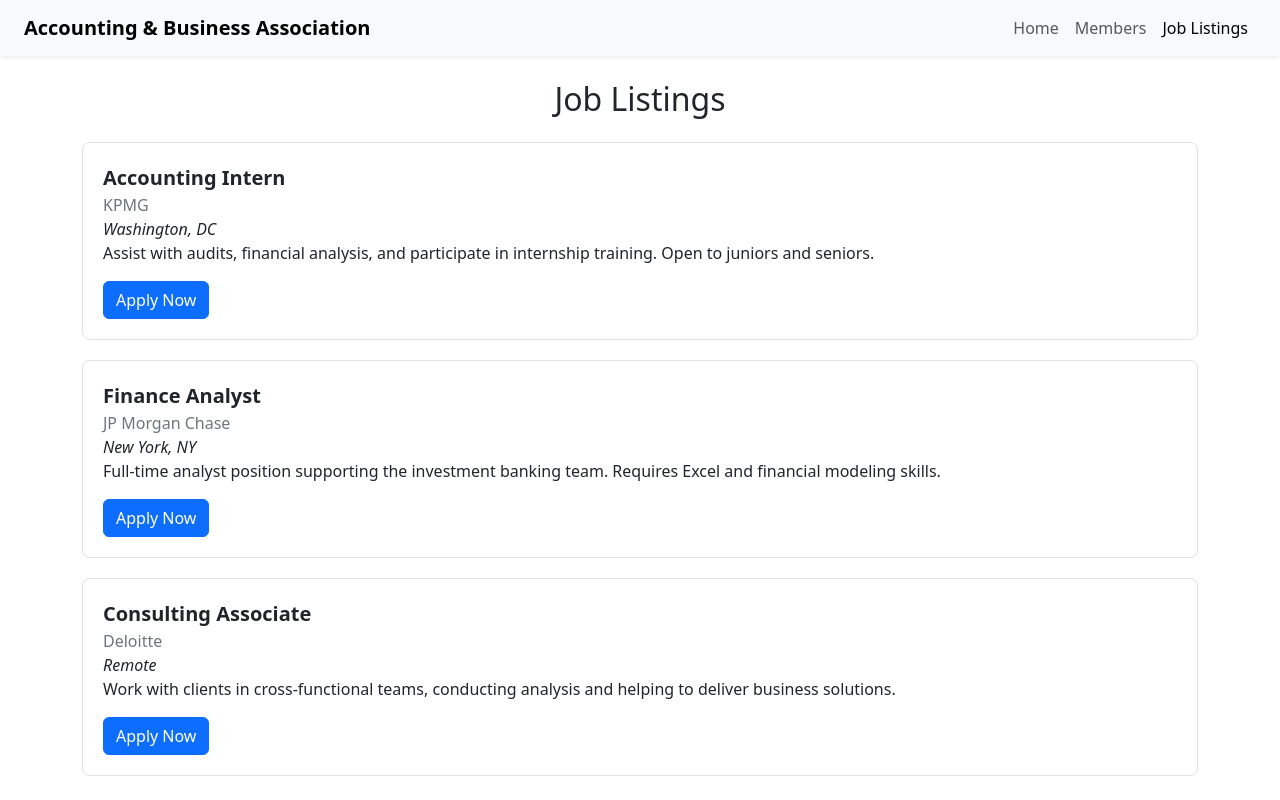
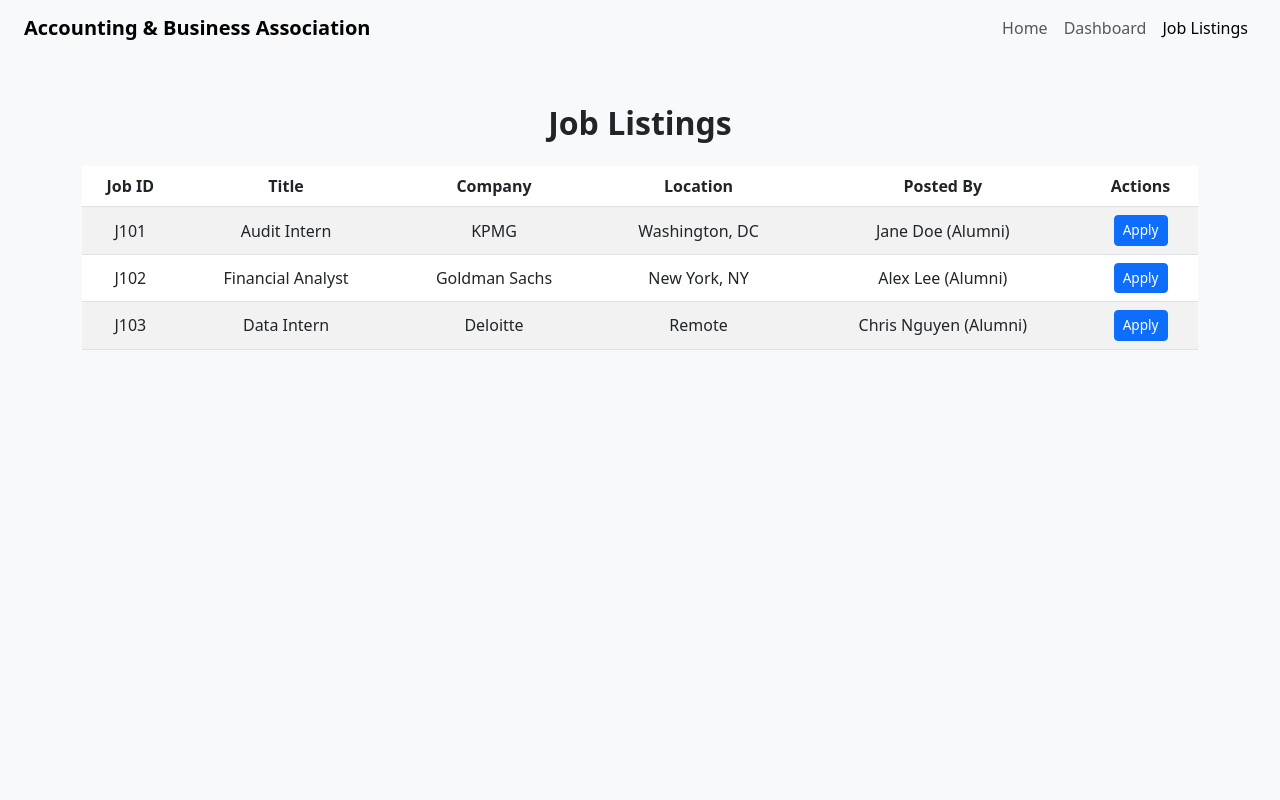
Before and after one commit to angelo426/aba-current-members, a plain HTML site: page Job-listings.html in a window 1280 px wide. Drawn offline with nearby package versions, Linux system fonts and the light colour scheme.

Commit message:
Update Job-listings.html

```diff
--- a/Job-listings.html
+++ b/Job-listings.html
@@ -3,81 +3,85 @@
 <head>
   <meta charset="UTF-8" />
   <meta name="viewport" content="width=device-width, initial-scale=1.0"/>
-  <title>Job Listings</title>
+  <title>Job Listings | ABA</title>
   <link href="https://cdn.jsdelivr.net/npm/bootstrap@5.3.0/dist/css/bootstrap.min.css" rel="stylesheet">
   <style>
     body {
-      padding-top: 80px;
+      background-color: #f8f9fa;
     }
-    .job-card {
-      border: 1px solid #dee2e6;
-      padding: 20px;
-      border-radius: 8px;
-      margin-bottom: 20px;
+    .table thead {
+      background-color: #0d6efd;
+      color: white;
     }
-    .job-title {
-      font-size: 1.25rem;
-      font-weight: bold;
-    }
-    .job-company {
-      font-size: 1rem;
-      color: #6c757d;
-    }
-    .job-location {
-      font-style: italic;
+    .btn-apply {
+      font-size: 0.85rem;
     }
   </style>
 </head>
 <body>
 
-  <!-- Navigation -->
-  <nav class="navbar navbar-expand-lg navbar-light bg-light fixed-top shadow-sm">
-    <div class="container-fluid px-4">
+<!-- Navbar -->
+<nav class="navbar navbar-expand-lg navbar-light bg-light px-4">
   <a class="navbar-brand fw-bold" href="index.html">Accounting & Business Association</a>
-      <button class="navbar-toggler" type="button" data-bs-toggle="collapse"
-              data-bs-target="#navbarNav" aria-controls="navbarNav"
-              aria-expanded="false" aria-label="Toggle navigation">
-        <span class="navbar-toggler-icon"></span>
-      </button>
-      <div class="collapse navbar-collapse justify-content-end" id="navbarNav">
+  <div class="collapse navbar-collapse justify-content-end">
     <ul class="navbar-nav">
       <li class="nav-item"><a class="nav-link" href="index.html">Home</a></li>
-          <li class="nav-item"><a class="nav-link" href="current-members.html">Members</a></li>
+      <li class="nav-item"><a class="nav-link" href="executive-dashboard.html">Dashboard</a></li>
       <li class="nav-item"><a class="nav-link active" href="#">Job Listings</a></li>
     </ul>
   </div>
-    </div>
 </nav>
 
-  <!-- Main Content -->
-  <div class="container">
-    <h2 class="mb-4 text-center">Job Listings</h2>
+<!-- Page Title -->
+<div class="container my-5">
+  <h2 class="mb-4 text-center fw-semibold">Job Listings</h2>
 
-    <!-- Job 1 -->
-    <div class="job-card">
-      <div class="job-title">Accounting Intern</div>
-      <div class="job-company">KPMG</div>
-      <div class="job-location">Washington, DC</div>
-      <p>Assist with audits, financial analysis, and participate in internship training. Open to juniors and seniors.</p>
-      <a href="#" class="btn btn-primary">Apply Now</a>
-    </div>
-
-    <!-- Job 2 -->
-    <div class="job-card">
-      <div class="job-title">Finance Analyst</div>
-      <div class="job-company">JP Morgan Chase</div>
-      <div class="job-location">New York, NY</div>
-      <p>Full-time analyst position supporting the investment banking team. Requires Excel and financial modeling skills.</p>
-      <a href="#" class="btn btn-primary">Apply Now</a>
-    </div>
-
-    <!-- Job 3 -->
-    <div class="job-card">
-      <div class="job-title">Consulting Associate</div>
-      <div class="job-company">Deloitte</div>
-      <div class="job-location">Remote</div>
-      <p>Work with clients in cross-functional teams, conducting analysis and helping to deliver business solutions.</p>
-      <a href="#" class="btn btn-primary">Apply Now</a>
+  <!-- Table -->
+  <div class="table-responsive">
+    <table class="table table-striped align-middle text-center">
+      <thead>
+        <tr>
+          <th>Job ID</th>
+          <th>Title</th>
+          <th>Company</th>
+          <th>Location</th>
+          <th>Posted By</th>
+          <th>Actions</th>
+        </tr>
+      </thead>
+      <tbody>
+        <tr>
+          <td>J101</td>
+          <td>Audit Intern</td>
+          <td>KPMG</td>
+          <td>Washington, DC</td>
+          <td>Jane Doe (Alumni)</td>
+          <td>
+            <a href="#" class="btn btn-sm btn-primary btn-apply">Apply</a>
+          </td>
+        </tr>
+        <tr>
+          <td>J102</td>
+          <td>Financial Analyst</td>
+          <td>Goldman Sachs</td>
+          <td>New York, NY</td>
+          <td>Alex Lee (Alumni)</td>
+          <td>
+            <a href="#" class="btn btn-sm btn-primary btn-apply">Apply</a>
+          </td>
+        </tr>
+        <tr>
+          <td>J103</td>
+          <td>Data Intern</td>
+          <td>Deloitte</td>
+          <td>Remote</td>
+          <td>Chris Nguyen (Alumni)</td>
+          <td>
+            <a href="#" class="btn btn-sm btn-primary btn-apply">Apply</a>
+          </td>
+        </tr>
+      </tbody>
+    </table>
   </div>
 </div>
 
```
Lines whose indentation alone changed are shown as unchanged.
